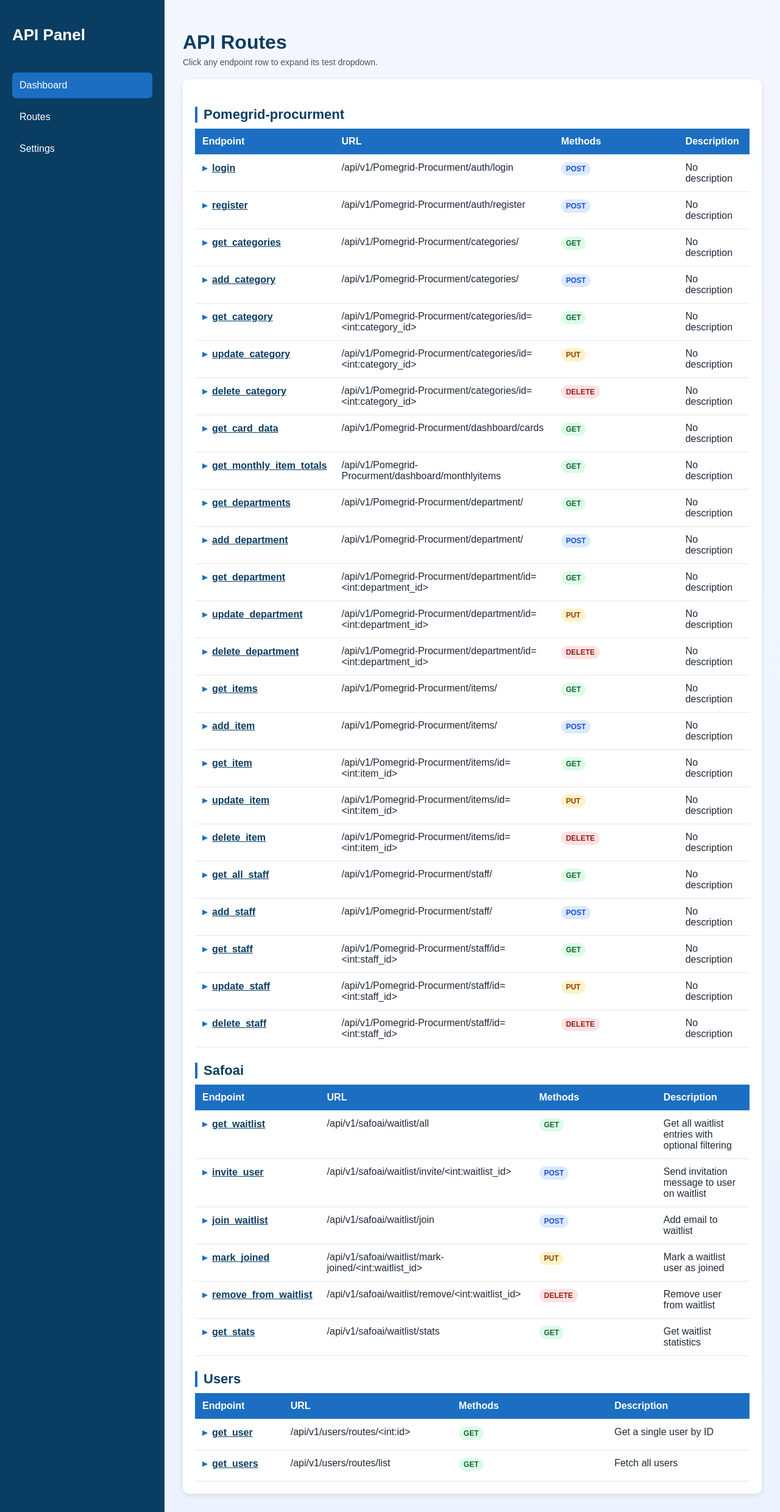
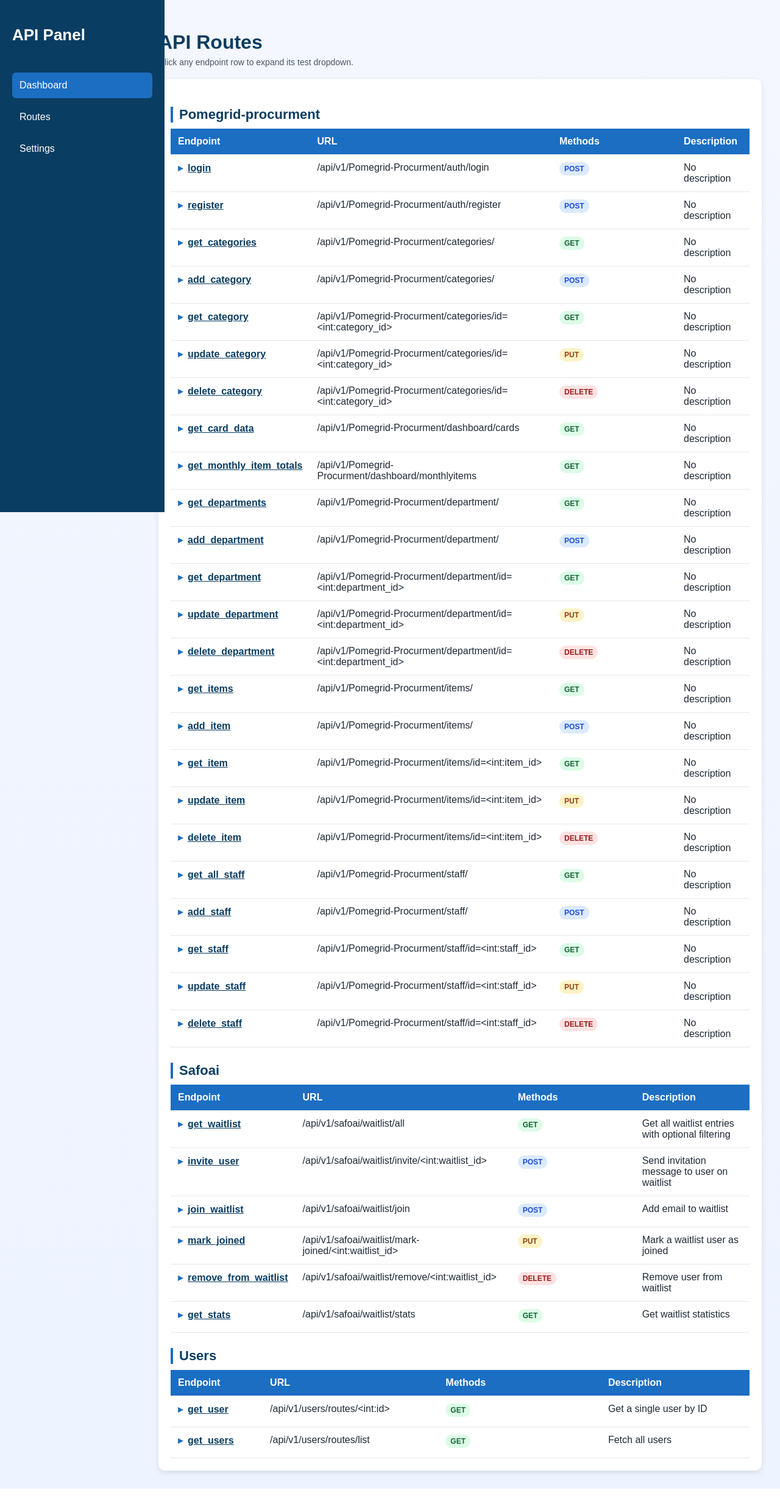
Before and after one commit to GodinBerto/deployment-container, a Flask app: page / in a window 1280 px wide. Shown: the whole page at 61% size. After the commit the page ends 2442 px from the top, so only its background shows below. Run offline with Flask 3, Linux system fonts and the light colour scheme; parts of the project's set-up code (start-up, migrations or seed data) failed here and were passed over.

Commit message:
made the sidebar fixed

```diff
--- a/static/css/styles.css
+++ b/static/css/styles.css
@@ -16,6 +16,12 @@ body {
 /* SIDEBAR */
 .sidebar {
   width: 230px;
+  position: fixed;
+  top: 0;
+  left: 0;
+  height: 100vh;
+  overflow-y: auto;
+  z-index: 1000;
   background: #0a3d62;
   color: #ffffff;
   padding: 20px;
@@ -51,6 +57,8 @@ body {
 /* MAIN CONTENT */
 .main-content {
   flex: 1;
+  margin-left: 230px;
+  width: calc(100% - 230px);
   padding: 30px;
 }
 
@@ -307,11 +315,16 @@ td {
   }
 
   .sidebar {
+    position: static;
     width: 100%;
+    height: auto;
+    overflow: visible;
     box-sizing: border-box;
   }
 
   .main-content {
+    margin-left: 0;
+    width: 100%;
     padding: 16px;
   }
 
```
